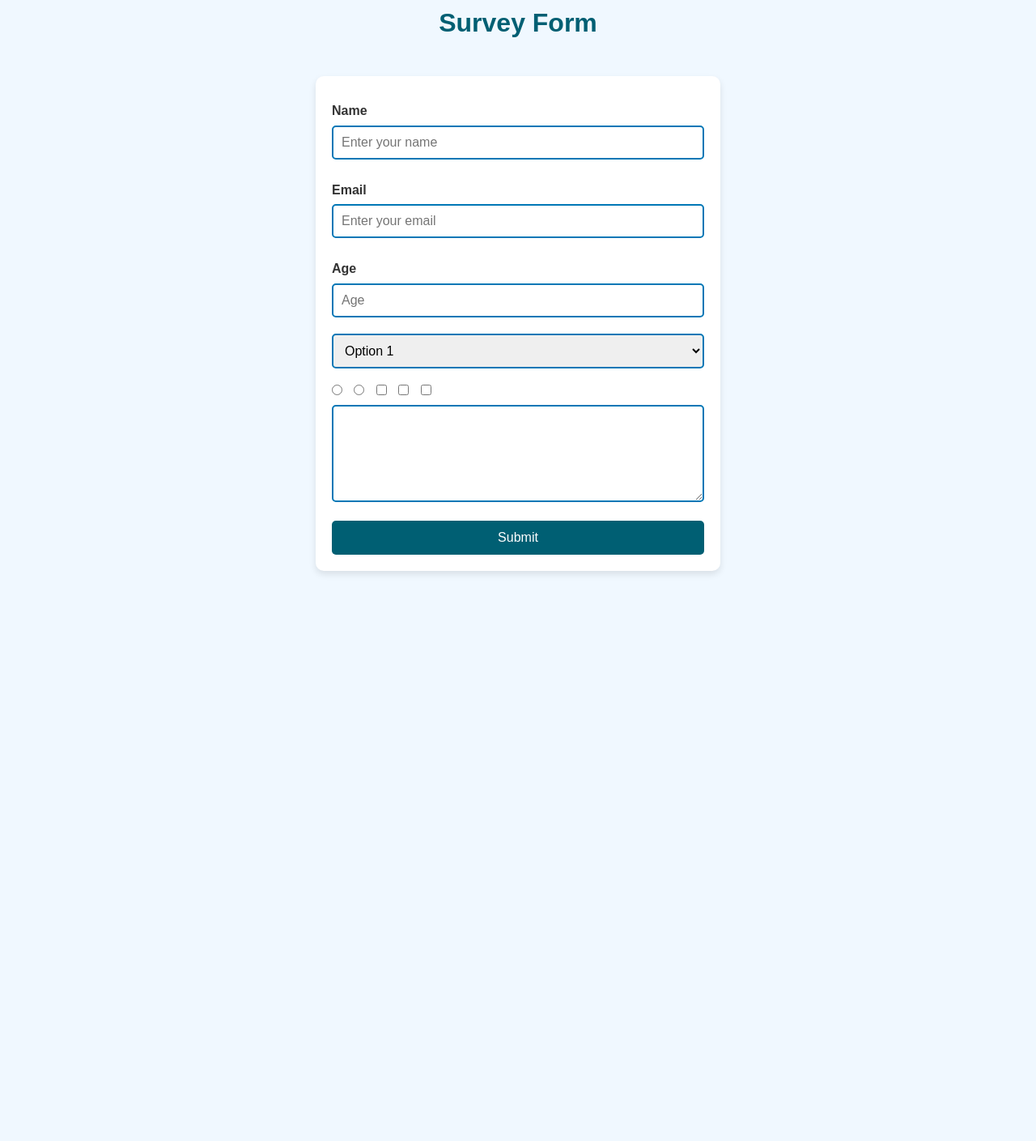
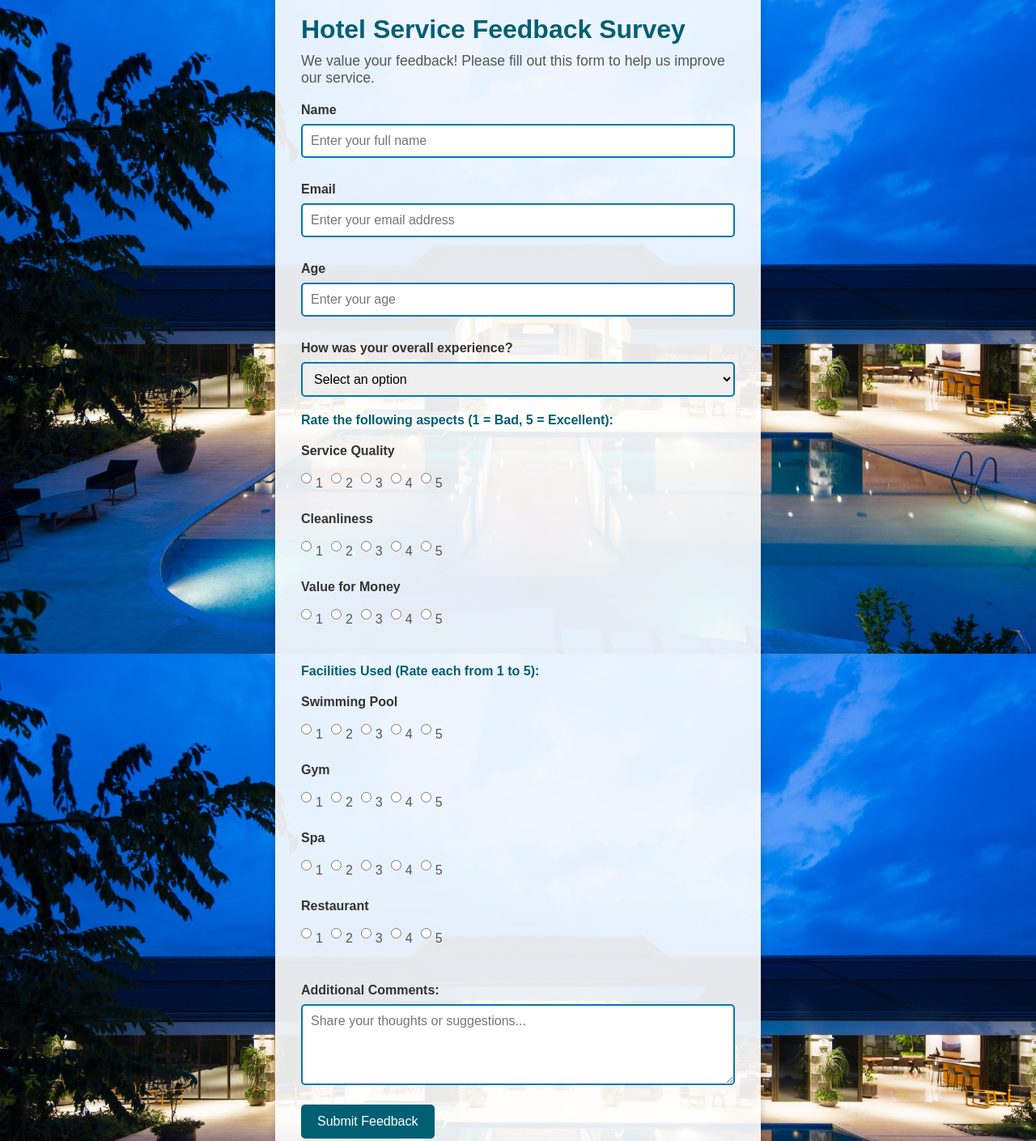
Before and after one commit to akito-coder/survey, a plain HTML site: page index.html in a window 1280 px wide. Shown: the part 46-1455 px from the top of the page at 81% size. Before the commit the page ends 800 px from the top, so only its background shows below. Drawn offline with Linux system fonts and the light colour scheme.

Commit message:
fixed background image

```diff
--- a/index.html
+++ b/index.html
@@ -3,39 +3,108 @@
 <head>
     <meta charset="UTF-8">
     <meta name="viewport" content="width=device-width, initial-scale=1.0">
-    <title>Document</title>
+    <title>Hotel Service Survey</title>
     <link rel="stylesheet" href="styles.css">
 </head>
 <body>
-    <h1 id="title">Survey Form</h1>
-    <p id="description"></p>
-    <form id="survey-form">
-        <label id="name-label">Name
-            <input placeholder="Enter your name" required id="name" type="text"></label>
-        <label id="email-label">Email</label>
-            <input placeholder="Enter your email" required id="email" type="email">
-        <label id="number-level">Age</label>
-            <input placeholder="Age" id="number" type="number" min="0" max="10"></input>
+    <div class="container">
+        <h1 id="title">Hotel Service Feedback Survey</h1>
+        <p id="description">We value your feedback! Please fill out this form to help us improve our service.</p>
+        <form id="survey-form">
+            <label id="name-label" for="name">Name</label>
+            <input placeholder="Enter your full name" required id="name" type="text">
 
-            <select name="" id="dropdown">
-                <option value="">Option 1</option>
-                <option value="">Option 2</option>
+            <label id="email-label" for="email">Email</label>
+            <input placeholder="Enter your email address" required id="email" type="email">
+
+            <label id="age-label" for="age">Age</label>
+            <input placeholder="Enter your age" required id="age" type="number" min="1" max="120">
+
+            <label id="dropdown-label" for="dropdown">How was your overall experience?</label>
+            <select id="dropdown" required>
+                <option value="" disabled selected>Select an option</option>
+                <option value="excellent">Excellent</option>
+                <option value="good">Good</option>
+                <option value="average">Average</option>
+                <option value="poor">Poor</option>
             </select>
 
+            <fieldset>
+                <legend>Rate the following aspects (1 = Bad, 5 = Excellent):</legend>
 
-                <input value="test1" name="test" type="radio">
+                <label>Service Quality</label>
+                <div class="rating">
+                    <label><input type="radio" name="service-quality" value="1"> 1</label>
+                    <label><input type="radio" name="service-quality" value="2"> 2</label>
+                    <label><input type="radio" name="service-quality" value="3"> 3</label>
+                    <label><input type="radio" name="service-quality" value="4"> 4</label>
+                    <label><input type="radio" name="service-quality" value="5"> 5</label>
+                </div>
 
-                <input value="test2" name="test" type="radio">
+                <label>Cleanliness</label>
+                <div class="rating">
+                    <label><input type="radio" name="cleanliness" value="1"> 1</label>
+                    <label><input type="radio" name="cleanliness" value="2"> 2</label>
+                    <label><input type="radio" name="cleanliness" value="3"> 3</label>
+                    <label><input type="radio" name="cleanliness" value="4"> 4</label>
+                    <label><input type="radio" name="cleanliness" value="5"> 5</label>
+                </div>
 
-            <input type="checkbox" value="checkbox1">
-            <input type="checkbox" value="checkbox2">
-            <input type="checkbox" value="checkbox3">
+                <label>Value for Money</label>
+                <div class="rating">
+                    <label><input type="radio" name="value-for-money" value="1"> 1</label>
+                    <label><input type="radio" name="value-for-money" value="2"> 2</label>
+                    <label><input type="radio" name="value-for-money" value="3"> 3</label>
+                    <label><input type="radio" name="value-for-money" value="4"> 4</label>
+                    <label><input type="radio" name="value-for-money" value="5"> 5</label>
+                </div>
+            </fieldset>
 
-            <textarea type="textarea"></textarea>
+            <fieldset>
+                <legend>Facilities Used (Rate each from 1 to 5):</legend>
 
-            <button type="submit" id="submit">Submit</button>
+                <label>Swimming Pool</label>
+                <div class="rating">
+                    <label><input type="radio" name="swimming-pool" value="1"> 1</label>
+                    <label><input type="radio" name="swimming-pool" value="2"> 2</label>
+                    <label><input type="radio" name="swimming-pool" value="3"> 3</label>
+                    <label><input type="radio" name="swimming-pool" value="4"> 4</label>
+                    <label><input type="radio" name="swimming-pool" value="5"> 5</label>
+                </div>
 
+                <label>Gym</label>
+                <div class="rating">
+                    <label><input type="radio" name="gym" value="1"> 1</label>
+                    <label><input type="radio" name="gym" value="2"> 2</label>
+                    <label><input type="radio" name="gym" value="3"> 3</label>
+                    <label><input type="radio" name="gym" value="4"> 4</label>
+                    <label><input type="radio" name="gym" value="5"> 5</label>
+                </div>
 
-    </form>
+                <label>Spa</label>
+                <div class="rating">
+                    <label><input type="radio" name="spa" value="1"> 1</label>
+                    <label><input type="radio" name="spa" value="2"> 2</label>
+                    <label><input type="radio" name="spa" value="3"> 3</label>
+                    <label><input type="radio" name="spa" value="4"> 4</label>
+                    <label><input type="radio" name="spa" value="5"> 5</label>
+                </div>
+
+                <label>Restaurant</label>
+                <div class="rating">
+                    <label><input type="radio" name="restaurant" value="1"> 1</label>
+                    <label><input type="radio" name="restaurant" value="2"> 2</label>
+                    <label><input type="radio" name="restaurant" value="3"> 3</label>
+                    <label><input type="radio" name="restaurant" value="4"> 4</label>
+                    <label><input type="radio" name="restaurant" value="5"> 5</label>
+                </div>
+            </fieldset>
+
+            <label for="comments">Additional Comments:</label>
+            <textarea id="comments" placeholder="Share your thoughts or suggestions..." rows="4"></textarea>
+
+            <button type="submit" id="submit">Submit Feedback</button>
+        </form>
+    </div>
 </body>
 </html>
--- a/styles.css
+++ b/styles.css
@@ -1,4 +1,4 @@
-/* Base styles */
+/* Base Styles */
 * {
   margin: 0;
   padding: 0;
@@ -7,40 +7,41 @@
 }
 
 body {
-  background-color: #f0f8ff; /* Powder Blue */
-  color: #333;
-  font-size: 16px;
-  line-height: 1.6;
-  display: flex;
-  justify-content: center;
-  align-items: center;
-  height: 100vh;
-  flex-direction: column; /* Stack content vertically */
+  background-image: url('hotel.jpg'); /* Replace 'your-image-url.jpg' with the path to your background image */
+  background-size: cover; /* Ensures the background covers the entire page */
+  background-position: center; /* Centers the background image */
+  background-attachment: fixed; /* Keeps the background fixed while scrolling */
+  font-family: Arial, sans-serif;
 }
 
+.container {
+  background-color: rgba(255, 255, 255, 0.9); /* Adds a semi-transparent white background to make form content readable */
+  max-width: 600px;
+  margin: 2em auto;
+  padding: 2em;
+  border-radius: 8px;
+  box-shadow: 0 4px 8px rgba(0, 0, 0, 0.2);
+}
+
+
 h1 {
-  text-align: center;
   color: #005f73;
-  margin-bottom: 10px; /* Space below heading */
+  font-size: 2rem;
+  margin-bottom: 10px;
 }
 
 p {
-  text-align: center;
   color: #555;
-  margin-bottom: 30px; /* Space below paragraph */
+  font-size: 1.1rem;
+  margin-bottom: 20px;
 }
 
-/* Form Container */
-#survey-form {
-  background-color: #ffffff;
-  padding: 20px;
-  border-radius: 10px;
-  box-shadow: 0 4px 8px rgba(0, 0, 0, 0.1);
+/* Form Styles */
+form {
   width: 100%;
-  max-width: 500px;
+  text-align: left;
 }
 
-/* Form elements */
 label {
   font-weight: bold;
   margin-top: 10px;
@@ -48,42 +49,50 @@ label {
   color: #333;
 }
 
-input[type="text"],
-input[type="email"],
-input[type="number"],
-select,
-textarea {
+input, select, textarea {
   width: 100%;
   padding: 10px;
-  margin-top: 5px;
-  margin-bottom: 15px;
+  margin: 8px 0 20px;
   border: 2px solid #0077b6;
   border-radius: 5px;
   font-size: 16px;
-  transition: border-color 0.3s ease;
-}
-
-input[type="text"]:focus,
-input[type="email"]:focus,
-input[type="number"]:focus,
-select:focus,
-textarea:focus {
-  border-color: #005f73;
-  outline: none;
 }
 
 textarea {
   resize: vertical;
-  height: 120px;
+  height: 100px;
 }
 
-/* Radio buttons and checkboxes */
-input[type="radio"],
-input[type="checkbox"] {
-  margin-right: 10px;
+fieldset {
+  border: none;
+  margin-bottom: 20px;
 }
 
-/* Submit button */
+legend {
+  font-weight: bold;
+  color: #005f73;
+  margin-bottom: 10px;
+}
+
+.rating, .facilities {
+  display: flex;
+  gap: 10px;
+  margin-bottom: 15px;
+  flex-wrap: wrap;
+}
+
+.rating label, .facilities label {
+  font-weight: normal;
+  color: #555;
+  display: flex;
+  align-items: center;
+}
+
+.rating input[type="radio"], .facilities input[type="checkbox"] {
+  margin-right: 5px;
+}
+
+/* Submit Button */
 #submit {
   background-color: #005f73;
   color: #fff;
@@ -92,33 +101,8 @@ input[type="checkbox"] {
   border-radius: 5px;
   font-size: 16px;
   cursor: pointer;
-  width: 100%;
-  transition: background-color 0.3s ease;
 }
 
 #submit:hover {
   background-color: #003d42;
 }
-
-/* Responsive Design */
-@media (max-width: 600px) {
-  h1 {
-      font-size: 1.5rem;
-  }
-
-  p {
-      font-size: 1rem;
-  }
-
-  #survey-form {
-      padding: 15px;
-  }
-
-  label, input, select, textarea, #submit {
-      font-size: 14px;
-  }
-
-  textarea {
-      height: 100px;
-  }
-}
```
Also changed, not shown: hotel.jpg (added).
